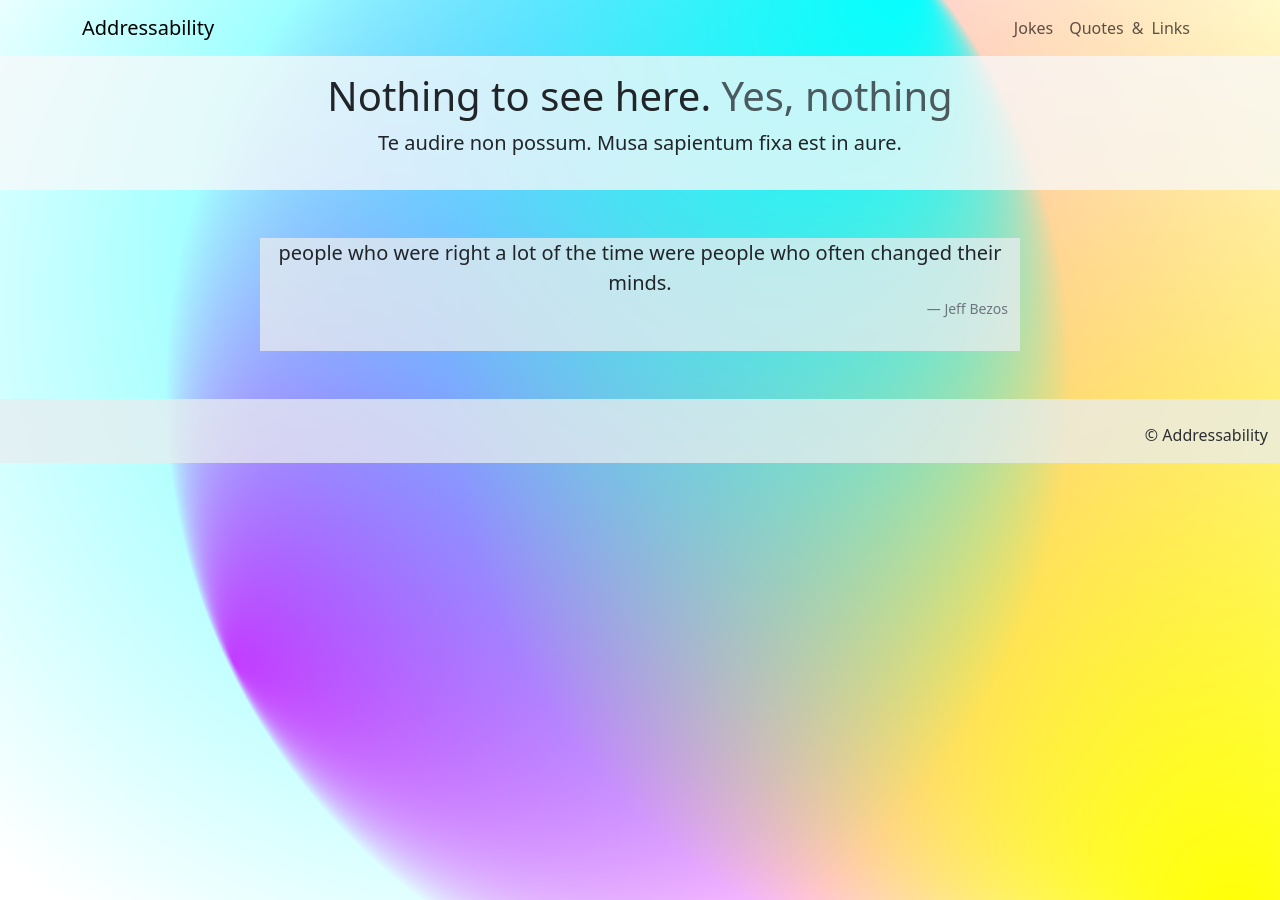
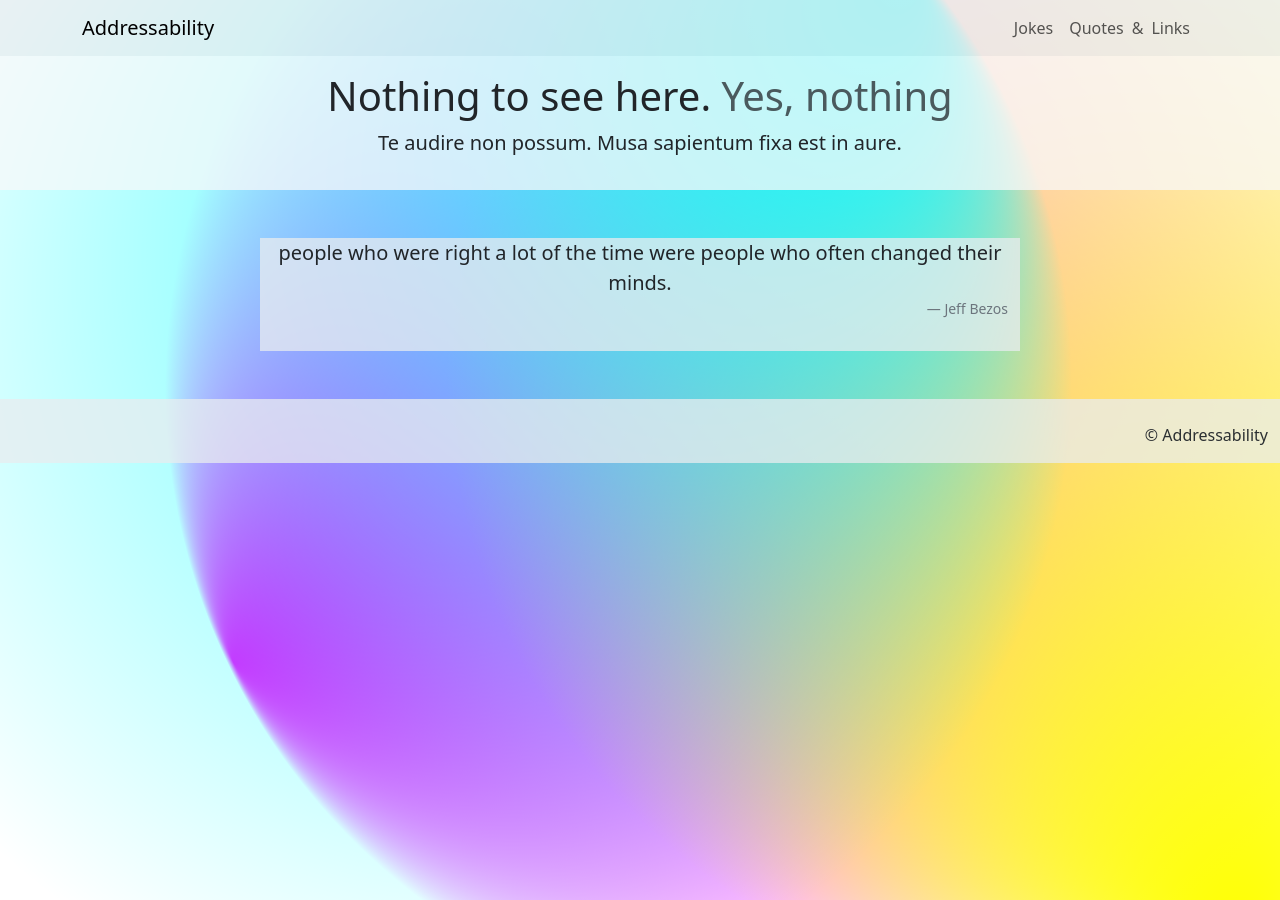
Before and after one commit to raz0x/addressability, a Jekyll site: the page built from index.html, in a window 1280 px wide. Built offline with Jekyll 4.4.1, drawn with Linux system fonts in a browser that asks for light colours.

Commit message:
Update navbar.html

```diff
--- a/_includes/navbar.html
+++ b/_includes/navbar.html
@@ -1,4 +1,4 @@
-<nav class="navbar navbar-expand-lg navbar-static-top">
+<nav class="navbar navbar-expand-lg navbar-static-top bg-body-secondary bg-opacity-75">
      <div class="container">
           <a href="/" class="navbar-brand">{{ site.name }}</a>
           <input type="checkbox" id="navbar-toggle-cbox">
```
